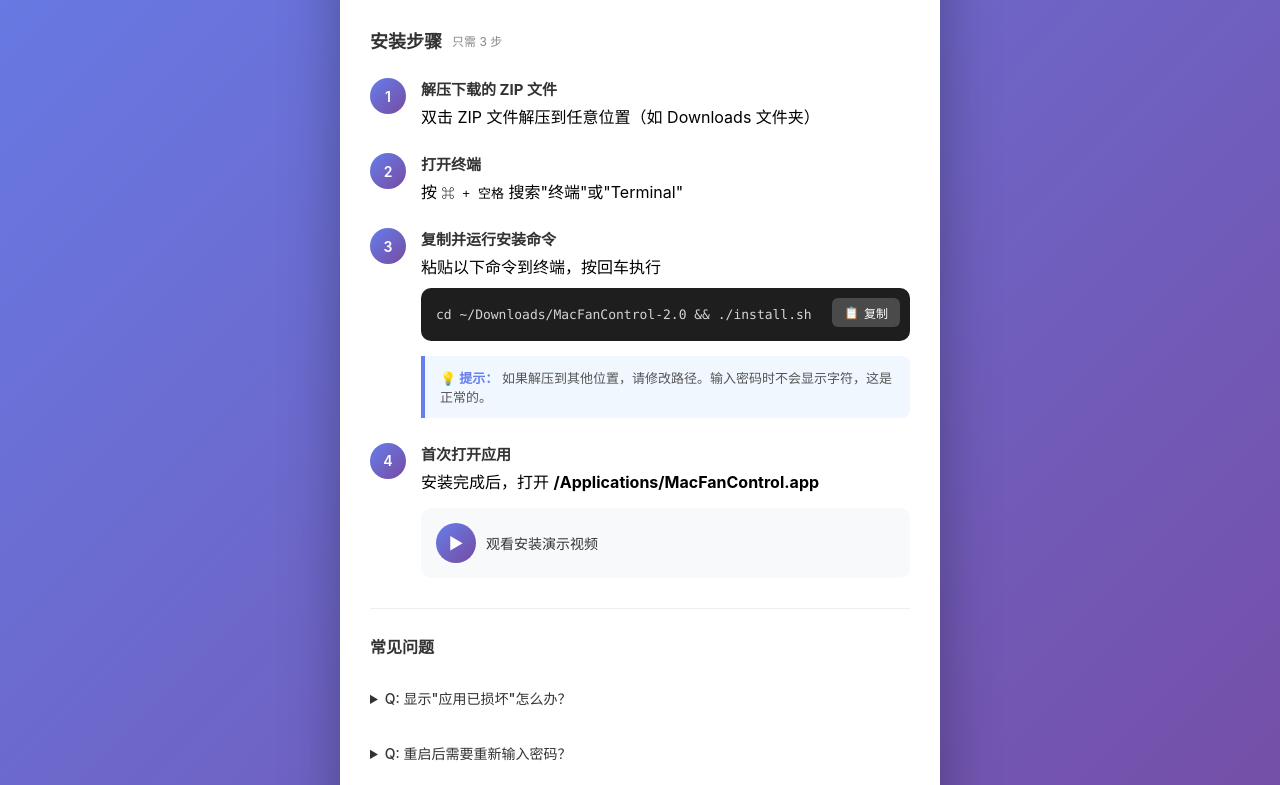
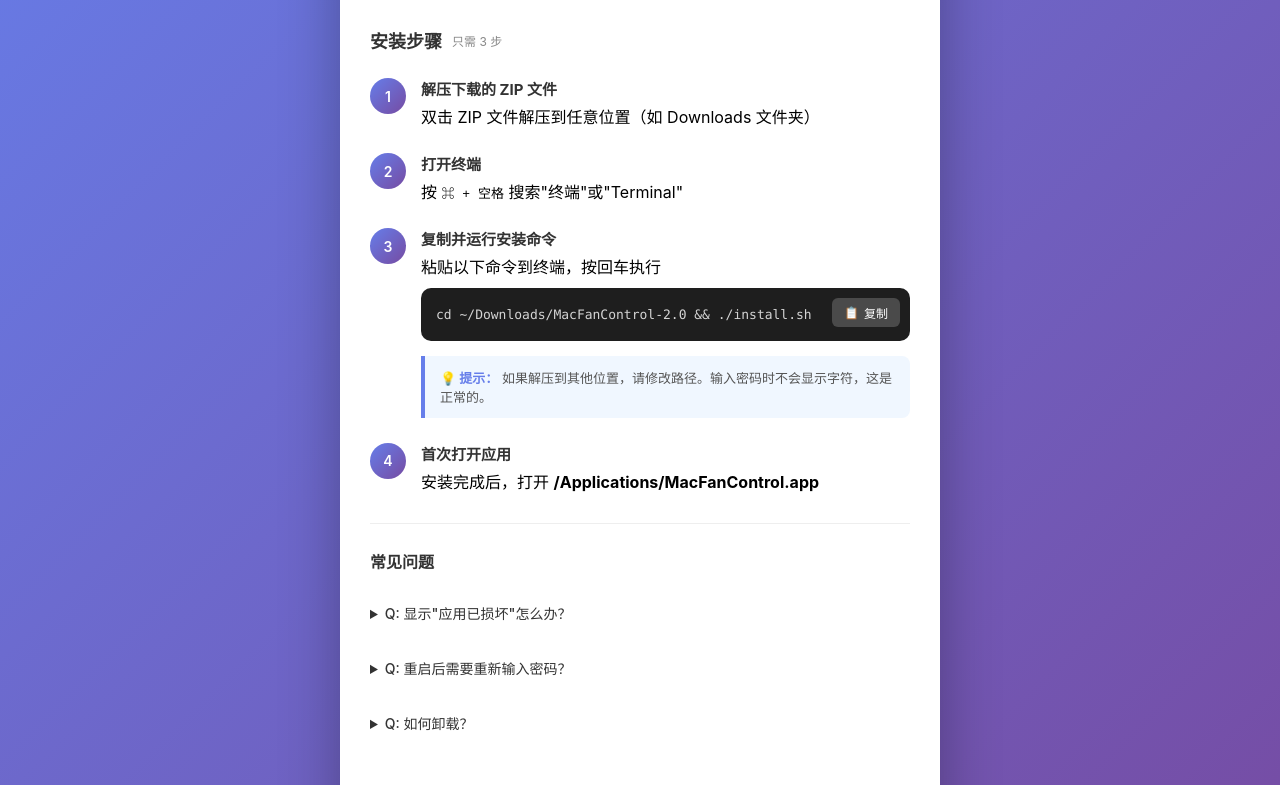
Before and after one commit to PureMilkchun/iFanControl, a plain HTML site: page 安装说明.html in a window 1280 px wide. Shown: the part 264-1049 px from the top of the page. Drawn offline with Linux system fonts and the light colour scheme.

Commit message:
v2.0: 精简发布包，移除视频和 DMG
- 删除 release 中的 DMG 和视频文件
- 网页文件改名为「安装说明.html」
- 移除网页中的视频链接内容

```diff
--- a/index.html
+++ b/安装说明.html
@@ -416,14 +416,6 @@
                     <h3 class="en" style="display:none">First time opening the app</h3>
                     <p class="zh">安装完成后，打开 <strong>/Applications/MacFanControl.app</strong></p>
                     <p class="en" style="display:none">After installation, open <strong>/Applications/MacFanControl.app</strong></p>
-
-                    <a href="https://github.com/PureMilkchun/mac-fan-control/releases/tag/v2.0" target="_blank" class="video-link">
-                        <div class="play-icon">▶</div>
-                        <div class="text">
-                            <div class="zh">观看安装演示视频</div>
-                            <div class="en" style="display:none">Watch installation demo video</div>
-                        </div>
-                    </a>
                 </div>
             </div>
 
```
Also changed, not shown: 1 other file.
